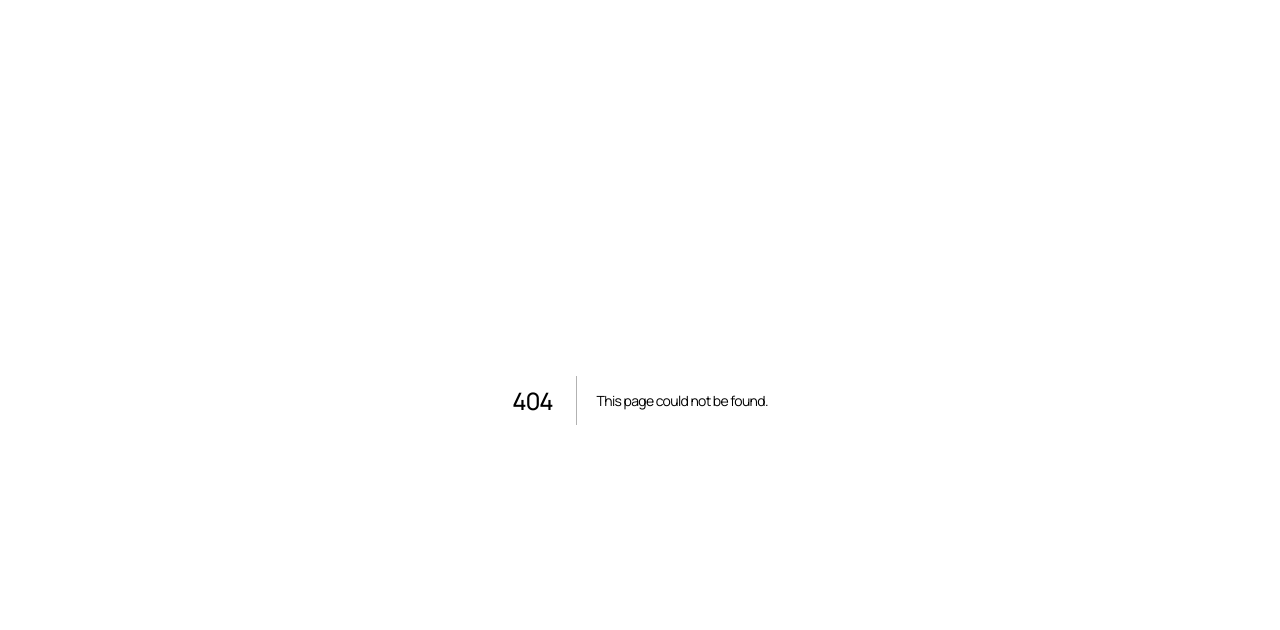
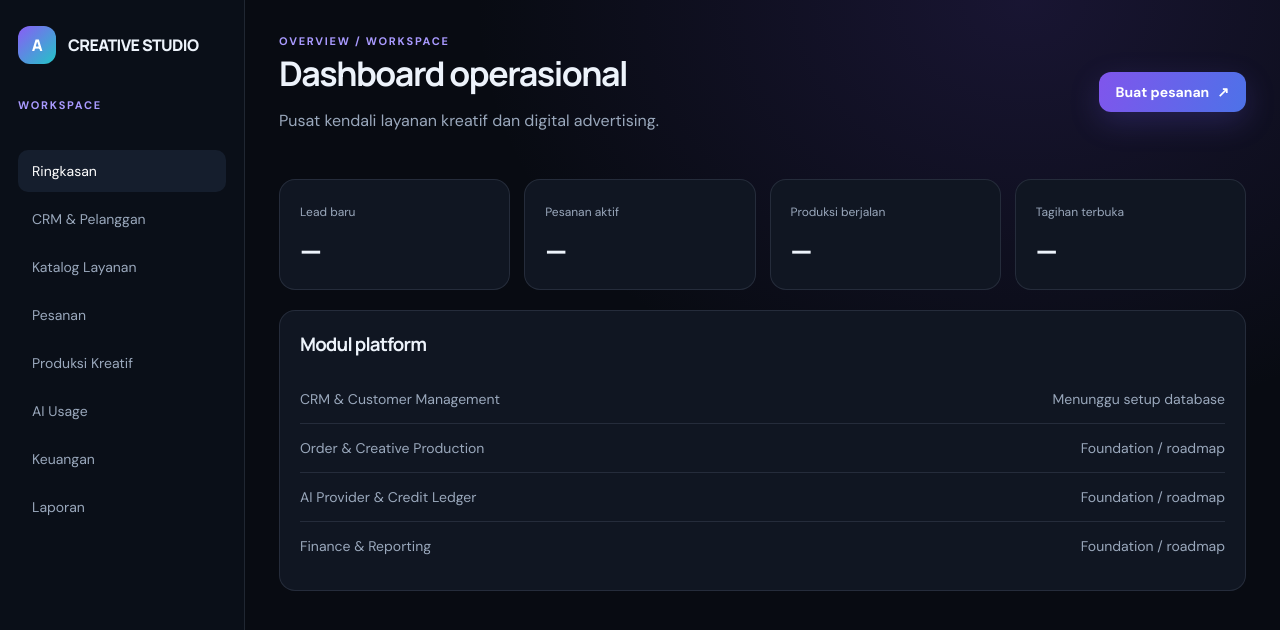
Before and after one commit to akvisomr-eng/AI-Creative-Digital-Ads-Studio-Platform, a Next.js app: page /workspace in a window 1280 px wide. Before the commit this address had no page. Shown: the top 630 px of the page. Built offline with nearby package versions, Linux system fonts and the light colour scheme.

Commit message:
feat: add creative studio public and workspace shell

```diff
--- /dev/null
+++ b/src/app/workspace/page.tsx
@@ -0,0 +1,4 @@
+import Link from "next/link";
+const nav=[["Ringkasan","/workspace"],["CRM & Pelanggan","/workspace/crm"],["Katalog Layanan","/workspace/catalog"],["Pesanan","/workspace/orders"],["Produksi Kreatif","/workspace/production"],["AI Usage","/workspace/ai-usage"],["Keuangan","/workspace/finance"],["Laporan","/workspace/reports"]];
+export default function WorkspacePage(){return <main className="workspace"><aside className="sidebar"><Link href="/" className="brand"><span className="brand-mark">A</span><span>CREATIVE STUDIO</span></Link><p className="eyebrow" style={{marginTop:34}}>Workspace</p><nav>{nav.map(([label,href])=><Link key={href} href={href} className={href==="/workspace"?"active":""}>{label}</Link>)}</nav></aside><section className="main-area"><div className="page-head"><div><div className="eyebrow">Overview / Workspace</div><h1 style={{fontSize:34,margin:"8px 0"}}>Dashboard operasional</h1><p className="section-copy">Pusat kendali layanan kreatif dan digital advertising.</p></div><Link className="btn btn-primary" href="/workspace/orders">Buat pesanan <ArrowUpRightIcon/></Link></div><div className="cards">{["Lead baru","Pesanan aktif","Produksi berjalan","Tagihan terbuka"].map(x=><div className="stat-card" key={x}><span>{x}</span><strong>—</strong></div>)}</div><div className="table-panel"><h3 style={{marginTop:0}}>Modul platform</h3>{["CRM & Customer Management","Order & Creative Production","AI Provider & Credit Ledger","Finance & Reporting"].map((x,i)=><div className="table-row" key={x}><span>{x}</span><span>{i===0?"Menunggu setup database":"Foundation / roadmap"}</span></div>)}</div></section></main>}
+function ArrowUpRightIcon(){return <span aria-hidden="true">↗</span>}
```
